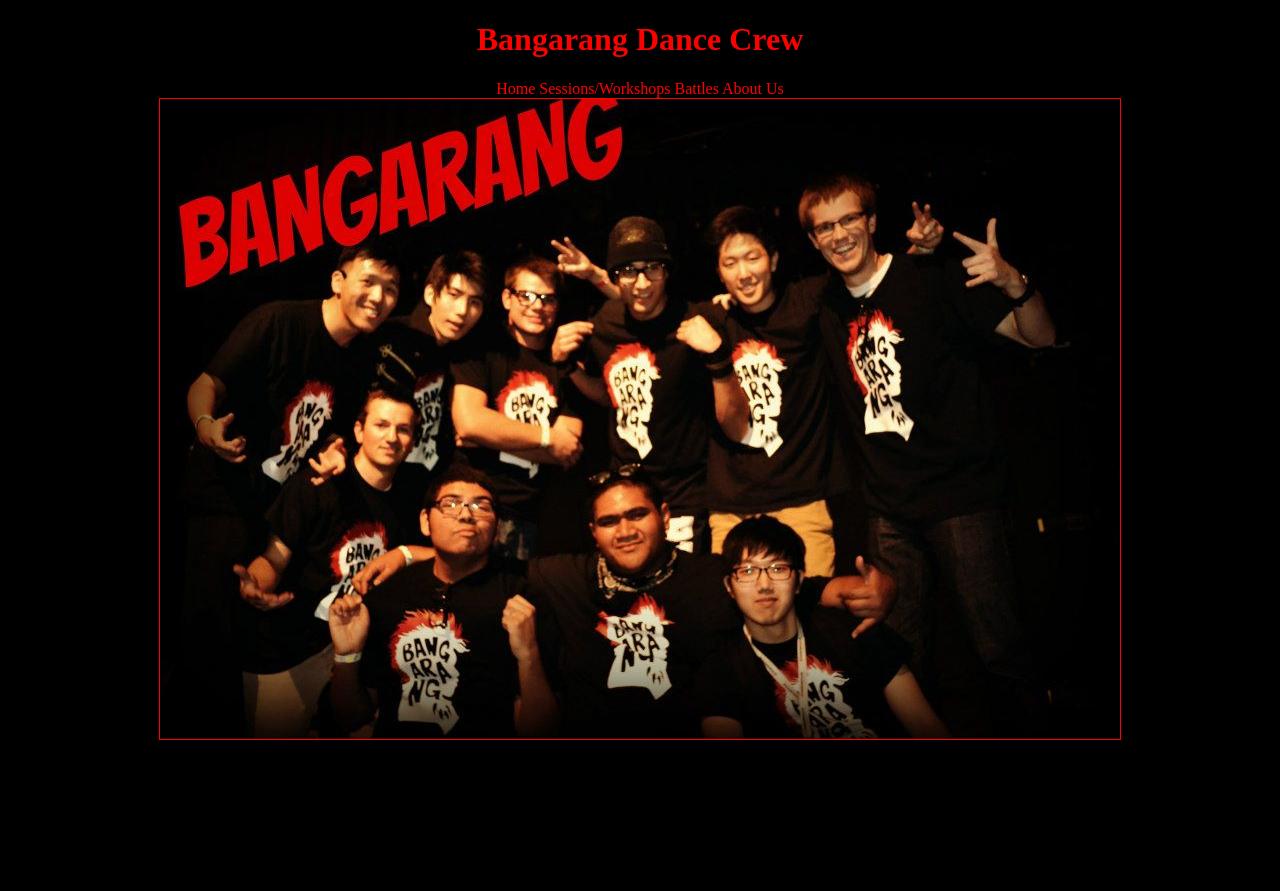
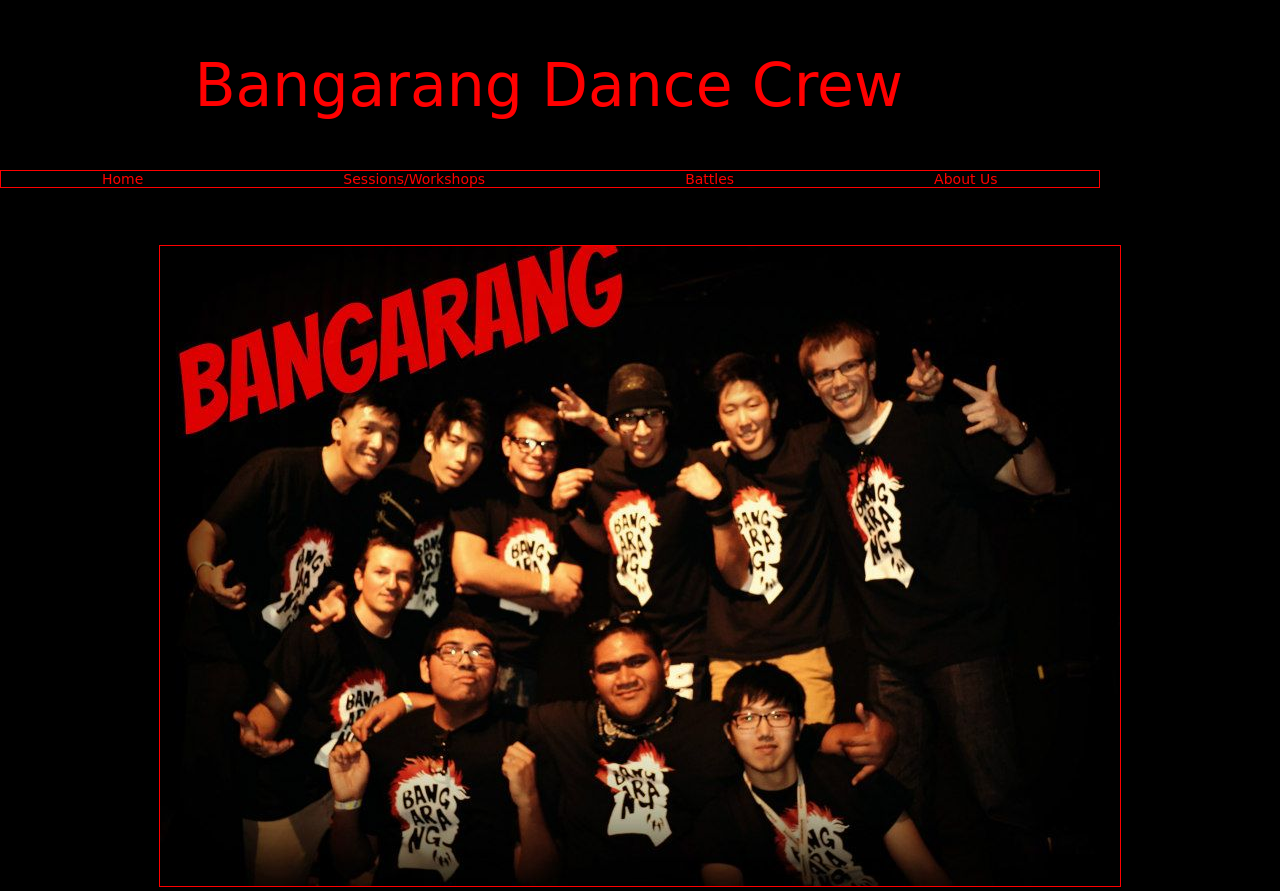
Before and after one commit to Devin-The-Dev/bangarang, a plain HTML site: page index.html in a window 1280 px wide. Before the commit the page ends 800 px from the top, so only its background shows below. Drawn offline with Linux system fonts and the light colour scheme; a web font is replaced by a local one.

Commit message:
Few changes. Just commiting

```diff
--- a/index.html
+++ b/index.html
@@ -8,16 +8,20 @@
   <head>
   </head>
   <body>
-    <h1>Bangarang Dance Crew</h1>
-    <nav class="menu">
-      <span class="home" href="#">Home</span>
-      <span class="sessions" href="#">Sessions/Workshops</span><!--add cyphers, drop down-->
-      <span class="battles" href="#">Battles</span><!--add Perfomances, drop down-->
-      <span class="about" href="#">About Us</span>
-    </nav>
-    <div>
-      <img class="photo1" src="./crew.png" alt="Bangarang Crew, 2nd Generation">
-    </div>
+    <header role="banner">
+      <p>Bangarang Dance Crew</p><!--increase font size-->
+      <nav role= "navigation" class="menu">
+        <span class="home" href="./index.html">Home</span>
+        <span class="sessions" href="#">Sessions/Workshops</span><!--add cyphers, drop down-->
+        <span class="battles" href="#">Battles</span><!--add Perfomances, drop down-->
+        <span class="about" href="#">About Us</span>
+      </nav>
+    </header>
+    <main>
+      <section>
+        <img class="photo1" src="./crew.png" alt="Bangarang Crew, 2nd Generation">
+      </section>
+    </main>
   </body>
   <footer>
 <!--add facebook logo-->
--- a/style.css
+++ b/style.css
@@ -1,16 +1,53 @@
-/*import font*/
-body {
+@import url('https://fonts.googleapis.com/css?family=Chelsea+Market');
+
+* {
   margin: 0;
   padding: 0;
   color: red;
   background-color: black;
   text-align: center;
+  font-family: 'Chelsea Market', cursive;
+}
+/*Header*/
+header {
+  position: fixed;
+  width: 100%
+  border: 1px solid red;
+  background-color: black;
+  display: flex;
+  justify-content: center;
+  align-items: center;
+  flex-direction: column;
+}
+
+header p {
+  font-size: 60px;
+  padding-top: 50px;
+  padding-bottom: 50px;
+}
+
+nav {
+  display: flex;
+  justify-content: center;
+  width: 100%;
+  border: 1px solid red;
+  margin: 0 auto;
+  font-size: 14px;
+}
+
+.home, .sessions, .battles, .about {
+  display: inline-block;
+  padding-left: 100px;
+  padding-right: 100px;
+}
+
+/*main*/
+main {
+  padding-top: 245px;
 }
 
 .photo1 {
   border: 1px solid red;
 }
 
-
-
 /*make id tags for footer elements*/
```
